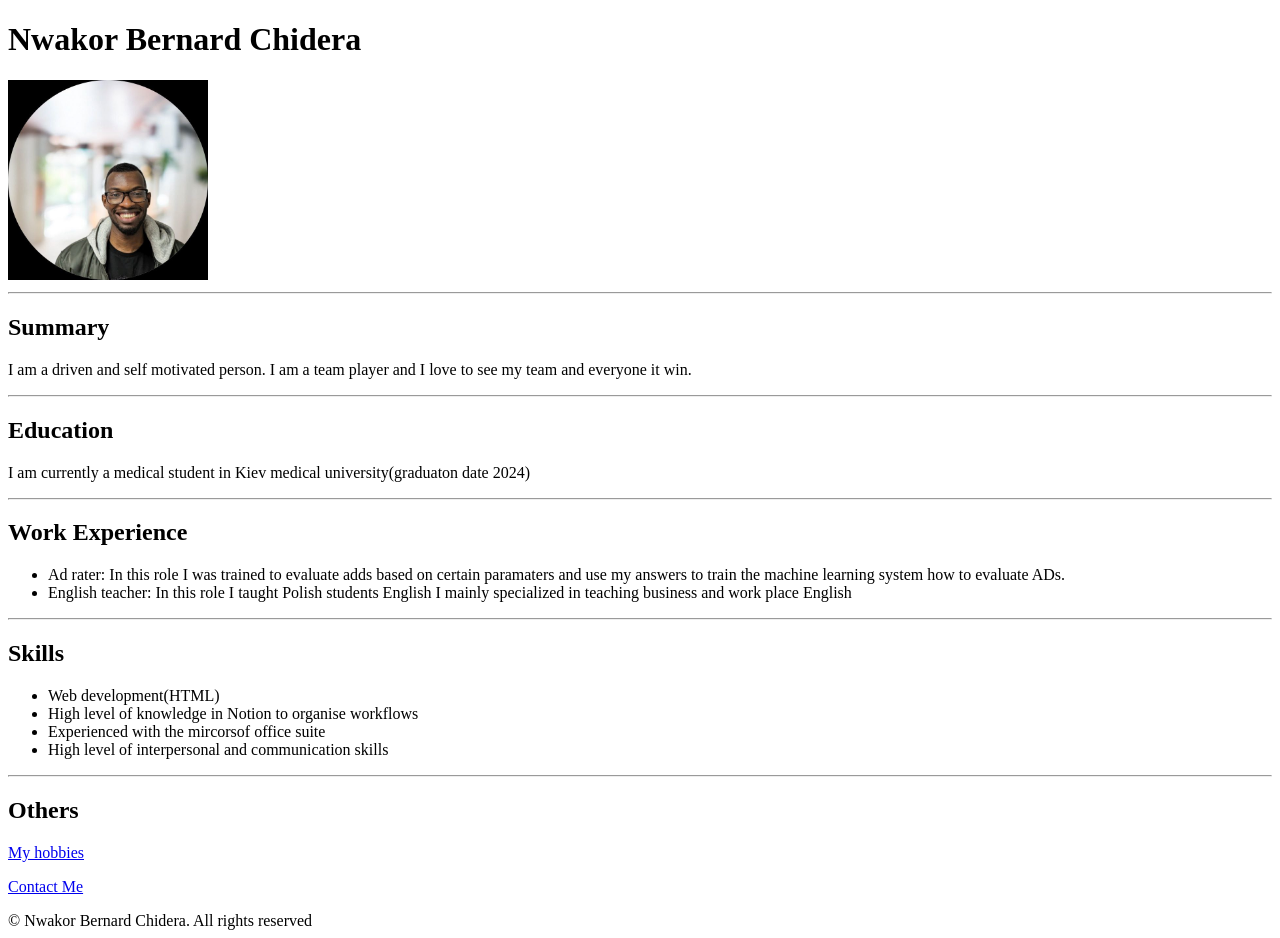
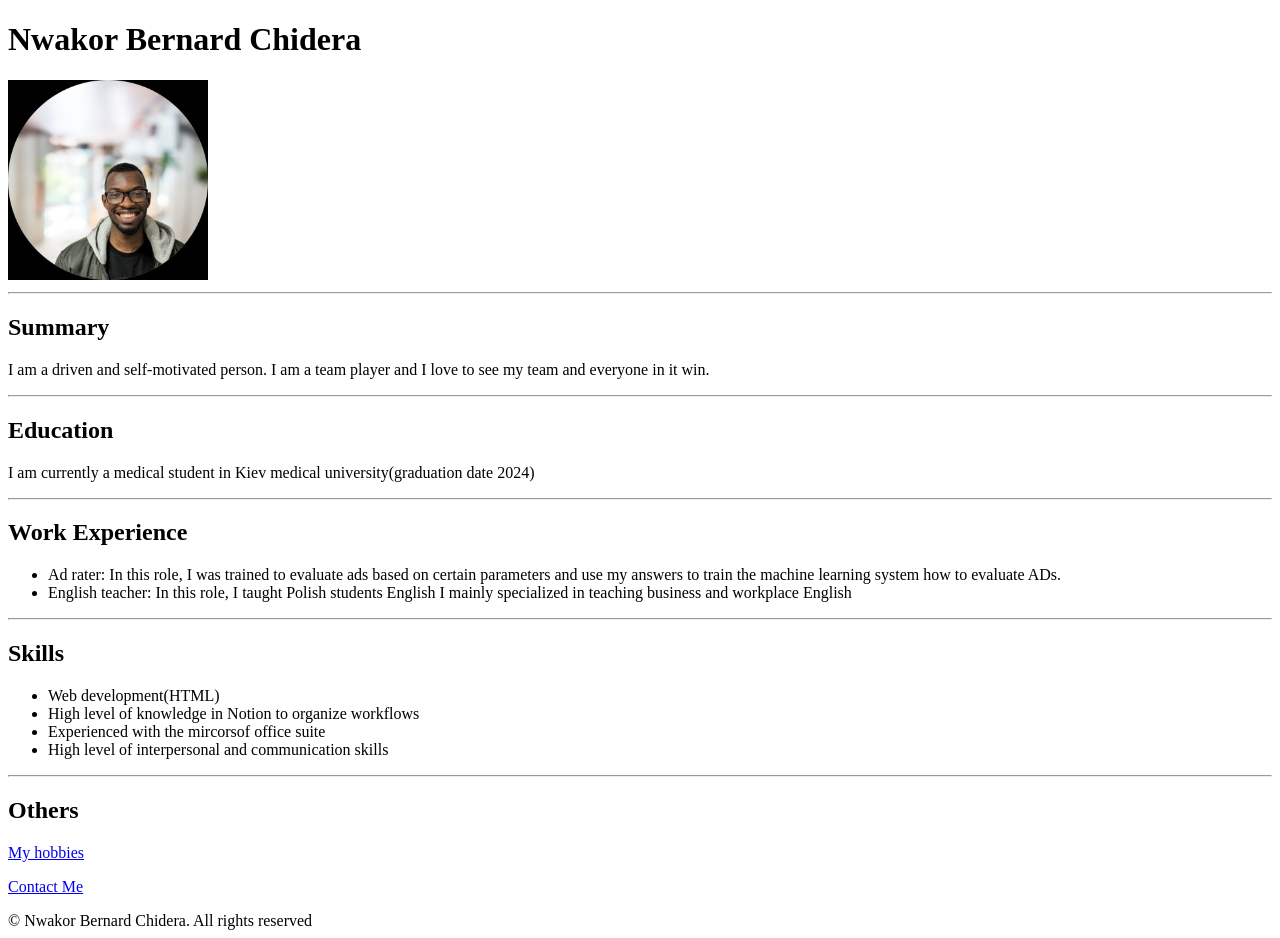
Before and after one commit to Bernard4realz/My-Resume-, a plain HTML site: page index.html in a window 1280 px wide. Drawn offline with Linux system fonts and the light colour scheme.

Commit message:
Update index.html

```diff
--- a/index.html
+++ b/index.html
@@ -10,22 +10,22 @@
     <img src="./assets/Images/me.jpeg" height="200" alt="headshot image of Bernard"/>
     <hr/>
     <h2>Summary</h2>
-    <p>I am a driven and self motivated person. I am a team player and I love to see my team and everyone it win.</p>
+    <p>I am a driven and self-motivated person. I am a team player and I love to see my team and everyone in it win.</p>
     <hr/>
     <h2>Education</h2>
-    <p>I am currently a medical student in Kiev medical university(graduaton date 2024)</p>
+    <p>I am currently a medical student in Kiev medical university(graduation date 2024)</p>
     <hr/>
     <h2>Work Experience</h2>
     <ul>
-        <li>Ad rater: In this role I was trained to evaluate adds based on certain paramaters and use my answers to train the machine learning system how to evaluate ADs.</li>
-        <li>English teacher: In this role I taught Polish students English I mainly specialized in teaching business and work place English</li>
+        <li>Ad rater: In this role, I was trained to evaluate ads based on certain parameters and use my answers to train the machine learning system how to evaluate ADs.</li>
+        <li>English teacher: In this role, I taught Polish students English I mainly specialized in teaching business and workplace English</li>
 
     </ul>
     <hr/>
     <h2>Skills</h2>
     <ul>
         <li>Web development(HTML)</li>
-        <li>High level of knowledge in Notion to organise workflows</li>
+        <li>High level of knowledge in Notion to organize workflows</li>
         <li>Experienced with the mircorsof office suite</li>
         <li>High level of interpersonal and communication skills</li>
     </ul>
```
